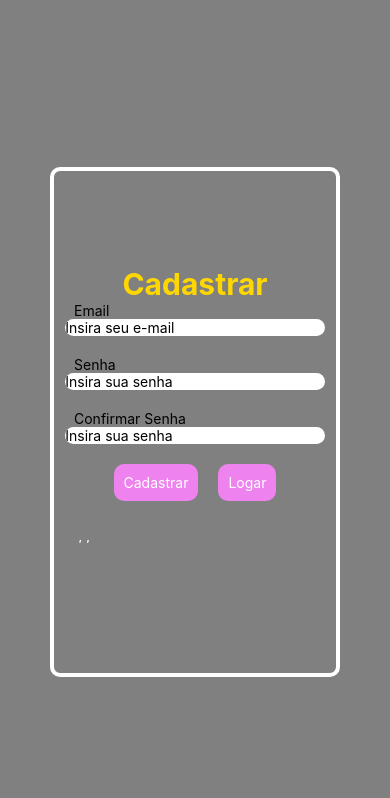
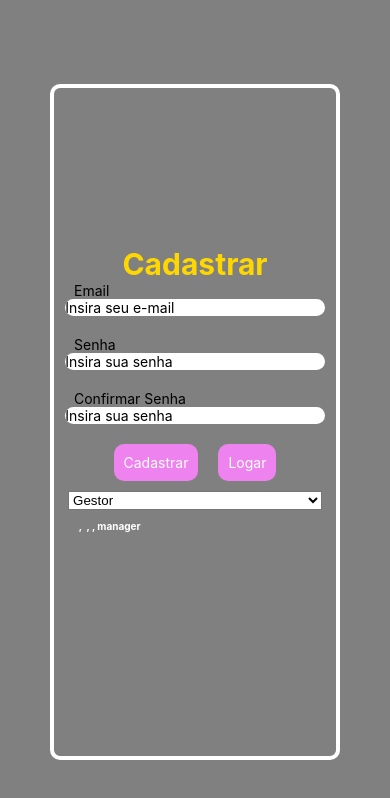
Before and after one commit to claudsaints/mobile_app, a React Native app in the folder my-app/: screen / in a window 390 px wide. Shown: the top 798 px of the page. Built offline with nearby package versions, Linux system fonts and the light colour scheme.

Commit message:
feat: List1 - 09

```diff
--- a/my-app/package.json
+++ b/my-app/package.json
@@ -10,6 +10,7 @@
     "web": "expo start --web"
   },
   "dependencies": {
+    "@react-native-picker/picker": "^2.11.1",
     "expo": "~53.0.20",
     "expo-status-bar": "~2.2.3",
     "react": "19.0.0",
--- a/my-app/src/Screens/Six.tsx
+++ b/my-app/src/Screens/Six.tsx
@@ -1,7 +1,7 @@
 import { Pressable, TextInput, Text, View, SafeAreaView } from "react-native";
 import { styles } from "../styles";
 import { useState } from "react";
-
+import { Picker } from "@react-native-picker/picker";
 
 const Six = () => {
   const [email, setEmail] = useState("");
@@ -10,20 +10,23 @@ const Six = () => {
 
   const [confirmPassword, setConfirmPassword] = useState("");
 
+  const [role, setRole] = useState("manager");
+
   return (
     <SafeAreaView style={styles.container}>
       <View style={styles.formField}>
         <Text style={styles.title}>Cadastrar</Text>
 
         <Text style={styles.label}>Email</Text>
-                <TextInput autoCapitalize="none"
+        <TextInput
+          autoCapitalize="none"
           autoComplete="email"
           autoCorrect={false}
           keyboardType="email-address"
-                    onChangeText={(value) => setEmail(value)} style={styles.input}
+          onChangeText={(value) => setEmail(value)}
+          style={styles.input}
           placeholder="Insira seu e-mail"
         />
-
 
         <Text style={styles.label}>Senha</Text>
         <TextInput
@@ -42,18 +45,31 @@ const Six = () => {
         />
 
         <View style={{ flexDirection: "row", gap: 20 }}>
-                    <Pressable >
+          <Pressable>
             <Text style={styles.button}>Cadastrar</Text>
           </Pressable>
-                    <Pressable >
+          <Pressable>
             <Text style={styles.button}>Logar</Text>
           </Pressable>
         </View>
 
-                <Text style={styles.result}> {`${email} , ${password} , ${confirmPassword}`}</Text>
+        <Picker
+          style={{ backgroundColor: "#fff", width: "90%", margin: 10 }}
+          selectedValue={role}
+          onValueChange={(itemValue, itemIndex) => setRole(itemValue)}
+        >
+          <Picker.Item label="Gestor" value="manager" />
+          <Picker.Item label="Usuário" value="user" />
+          <Picker.Item label="Administrador" value="admin" />
+        </Picker>
+
+        <Text style={styles.result}>
+          {" "}
+          {`${email} , ${password} , ${confirmPassword}, ${role}`}
+        </Text>
       </View>
     </SafeAreaView>
-    )
-}
+  );
+};
 
 export default Six;
--- a/my-app/src/styles/index.ts
+++ b/my-app/src/styles/index.ts
@@ -22,17 +22,17 @@ export const styles = StyleSheet.create({
     container: {
         flex: 1, backgroundColor: "gray", justifyContent: "center", alignContent: "center"
     },
-    result: { flex: 0.2, alignSelf: "baseline", fontWeight: "bold", paddingLeft: 20, paddingTop: 30, fontSize: 10, color: "white" },
+    result: { flex: 0.2, alignSelf: "baseline", fontWeight: "bold", paddingLeft: 20, fontSize: 10, color: "white" },
     formField: {
         borderStyle: "solid",
         borderWidth: 4,
         borderCurve: "circular",
         borderColor: "#fff",
         borderRadius: 10,
-        flex: 0.6,
+        flex: 0.8,
         alignItems: "center",
         justifyContent: "center",
-        marginInline: 50
+        marginInline: 50,
     },
     title: {
         fontSize: 30,
```
Also changed, not shown: 1 other file (tests, documents, lock files or other folders). Lines whose indentation alone changed are shown as unchanged.
